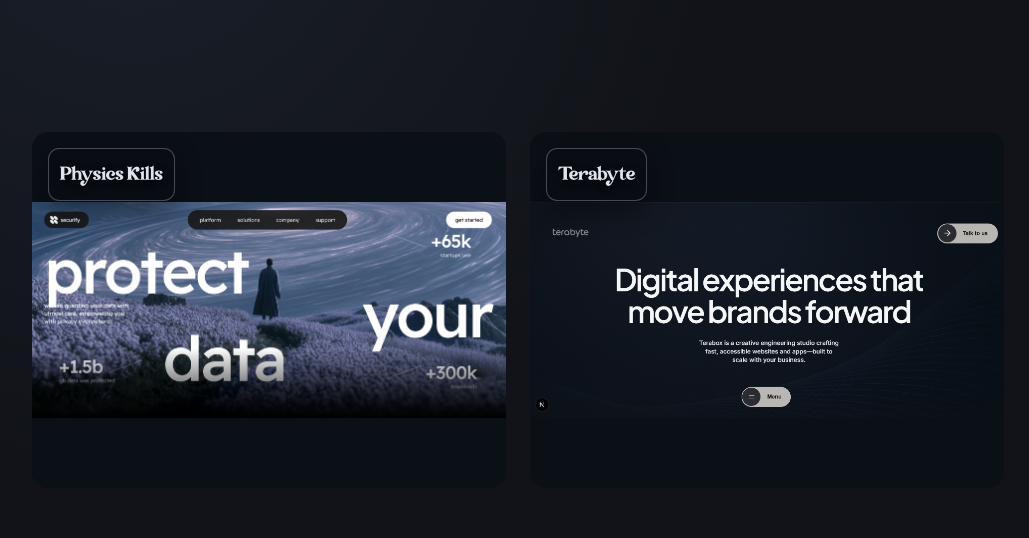
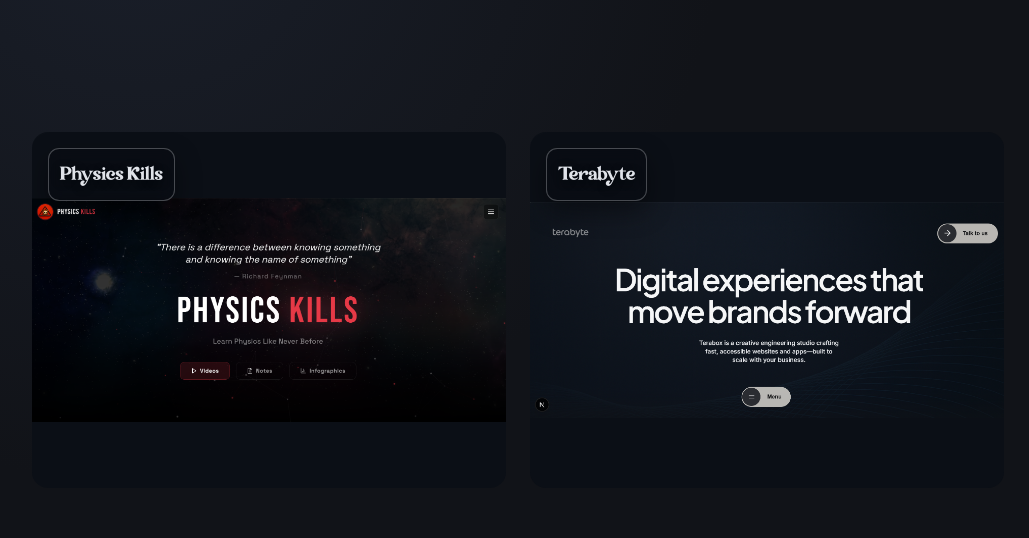
Before and after one commit to AbhilekhBhardwaj/Portfolio-, a Next.js app: page / in a window 1280 px wide. Shown: the part 1800-2338 px from the top of the page, without its empty margins (122-1151 px from the left). Built offline with nearby package versions, Linux system fonts and the light colour scheme.

Commit message:
added links to project

```diff
--- a/src/components/sections/Spotlight.tsx
+++ b/src/components/sections/Spotlight.tsx
@@ -16,12 +16,32 @@
 };
 
 const spotlightItems: SpotlightItem[] = [
-  { video: "/spotlight/spotlight-1.mp4", alt: "Spotlight item 1" },
+  {
+    video: "/spotlight/spotlight-1.mp4",
+    href: "file:///C:/Users/HP/Downloads/Hero%20Section.html",
+    alt: "Spotlight item 1",
+  },
   { video: "/spotlight/spotlight-2.mp4", alt: "Spotlight item 2" },
-  { video: "/spotlight/spotlight-3.mp4", alt: "Spotlight item 3" },
-  { video: "/spotlight/spotlight-4.mp4", alt: "Spotlight item 4" },
-  { video: "/spotlight/spotlight-5.mp4", alt: "Spotlight item 5" },
-  { video: "/spotlight/spotlight-6.mp4", alt: "Spotlight item 6" },
+  {
+    video: "/spotlight/spotlight-3.mp4",
+    href: "https://image-hover-blush.vercel.app/",
+    alt: "Spotlight item 3",
+  },
+  {
+    video: "/spotlight/spotlight-4.mp4",
+    href: "https://hero-section-reveal.vercel.app/",
+    alt: "Spotlight item 4",
+  },
+  {
+    video: "/spotlight/spotlight-5.mp4",
+    href: "https://securify-93q9.vercel.app/",
+    alt: "Spotlight item 5",
+  },
+  {
+    video: "/spotlight/spotlight-6.mp4",
+    href: "https://scroll-animation-hero-section.vercel.app/",
+    alt: "Spotlight item 6",
+  },
   { video: "/spotlight/spotlight-7.mp4", alt: "Spotlight item 7" },
 ];
 
@@ -53,13 +73,17 @@
   return shuffled.slice(0, Math.min(count, shuffled.length));
 }
 
+function getSpotlightItemByVideo(video: string): SpotlightItem {
+  return spotlightItems.find((item) => item.video === video) ?? { video, alt: "Spotlight item" };
+}
+
 function applyRowVideoSwap(rowIndex: number, item: SpotlightItem): SpotlightItem {
   if (rowIndex === 0 && item.video === "/spotlight/spotlight-4.mp4") {
-    return { ...item, video: "/spotlight/spotlight-5.mp4", alt: "Spotlight item 5" };
+    return getSpotlightItemByVideo("/spotlight/spotlight-5.mp4");
   }
 
   if (rowIndex === 1 && item.video === "/spotlight/spotlight-5.mp4") {
-    return { ...item, video: "/spotlight/spotlight-4.mp4", alt: "Spotlight item 4" };
+    return getSpotlightItemByVideo("/spotlight/spotlight-4.mp4");
   }
 
   return item;
@@ -183,6 +207,9 @@
                           autoPlay
                           playsInline
                           preload="metadata"
+                          disablePictureInPicture
+                          disableRemotePlayback
+                          controlsList="nodownload noplaybackrate noremoteplayback"
                           aria-hidden
                         />
                       </div>
@@ -205,6 +232,9 @@
                         autoPlay
                         playsInline
                         preload="metadata"
+                        disablePictureInPicture
+                        disableRemotePlayback
+                        controlsList="nodownload noplaybackrate noremoteplayback"
                         aria-hidden
                       />
                     </a>
--- a/src/components/sections/projectsData.ts
+++ b/src/components/sections/projectsData.ts
@@ -10,7 +10,7 @@
   {
     name: "Physics Kills",
     description: "A quiet rebellion drawn in digital ink.",
-    img: "/images/work-items/work-item-2.png",
+    img: "/images/work-items/work-item-3.png",
     video: "/featured-work/phkills.mp4",
     href: "https://physics-kills.vercel.app/",
   },
```
